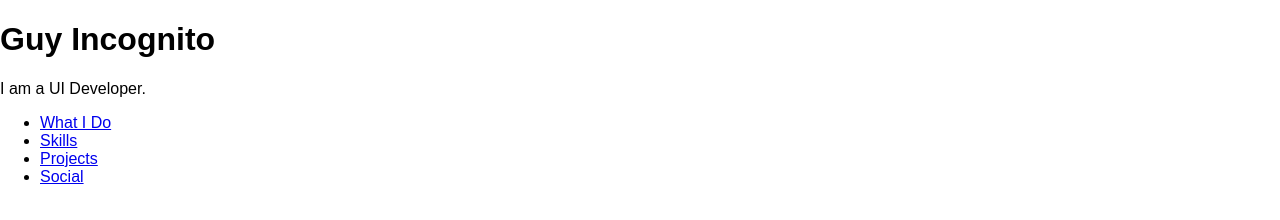
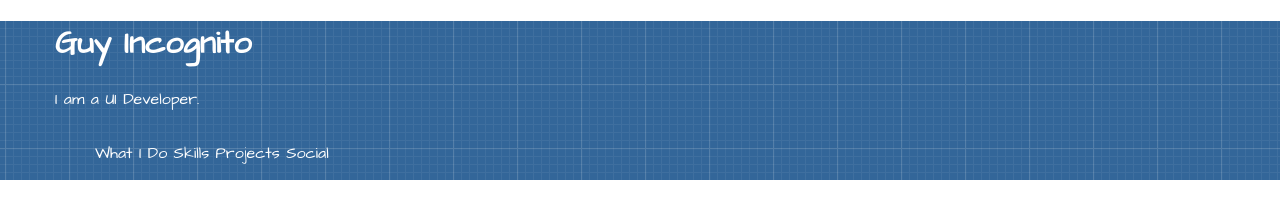
Before and after one commit to ecarlisle/Easy-Layouts-with-Flexbox, a website: page index.html in a window 1280 px wide. Drawn offline with Linux system fonts and the light colour scheme; files that its build step writes are made by us from their sources.

Commit message:
Add config files.

```diff
--- a/index.html
+++ b/index.html
@@ -11,13 +11,70 @@
       <link rel="stylesheet" href="assets/css/site.css">
       <style type="text/css">
 
+
+        .container {
+          margin: 0 auto;
+        }
+
+        @media screen and (min-width: 768px) {
+          .container {
+            width: 750px;
+          }
+        }
+
+        @media screen and (min-width: 992px) {
+          .container {
+            width: 970px;
+          }
+        }
+
+        @media screen and (min-width: 1200px) {
+          .container {
+            width: 1170px;
+          }
+        }
+
+        body {
+          margin: 0;
+          padding: 0;
+        }
+
+        header, nav {
+          color: #FFF;
+          font-family: 'Architects Daughter', sans-serif;
+          padding: 0 10px;
+        }
+
+        nav {
+          display: flex;
+        }
+
+        nav a {
+          color: #FFF;
+          text-decoration: none;
+        }
+
+        nav ul {
+          list-style-type: none;
+        }
+
+        nav ul li {
+          display: inline-block;
+        }
+
+        .bg-blue {
+          background: url('assets/img/bg.png');
+        }
+
       </style>
     </head>
     <body>
-        <header>
+      <div class="bg-blue">
+        <header class="container">
           <h1>Guy Incognito</h1>
           <p class="tag-line">I am a UI Developer.</p>
-          <nav id="nav-top">
+        </header>
+        <nav class="container">
           <ul>
             <li><a href="#what-i-do">What I Do</a></li>
             <li><a href="#skills">Skills</a></li>
@@ -25,12 +82,14 @@
             <li><a href="#social">Social</a></li>
           </ul>
         </nav>
-      </header>
+    </div>
     <main>
 
     </main>
+    <div class="bg-blue">
       <footer>
 
       </footer>
+    </div>
   </body>
 </html>
```
Also changed, not shown: package.json (added, +22 -0 lines), assets/img/bg.png (added), 1 other file. Lines whose indentation alone changed are shown as unchanged.
